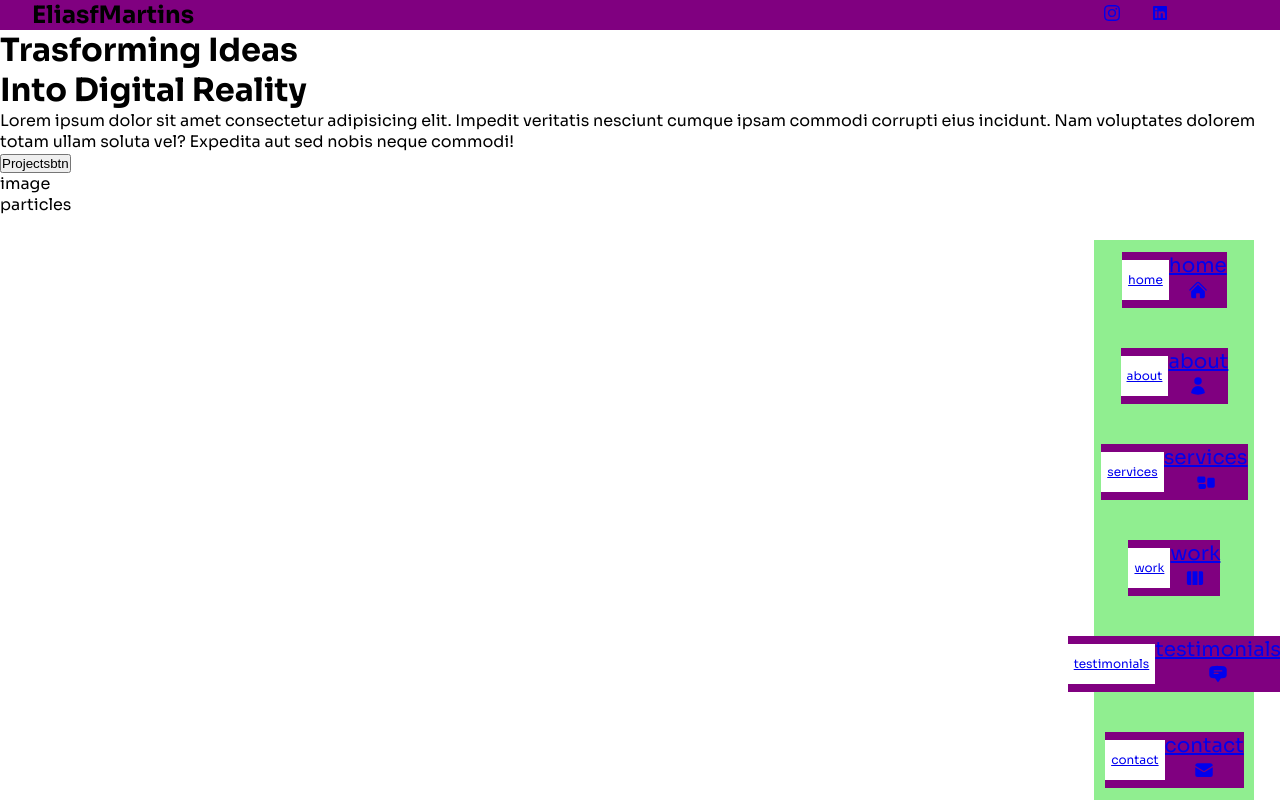
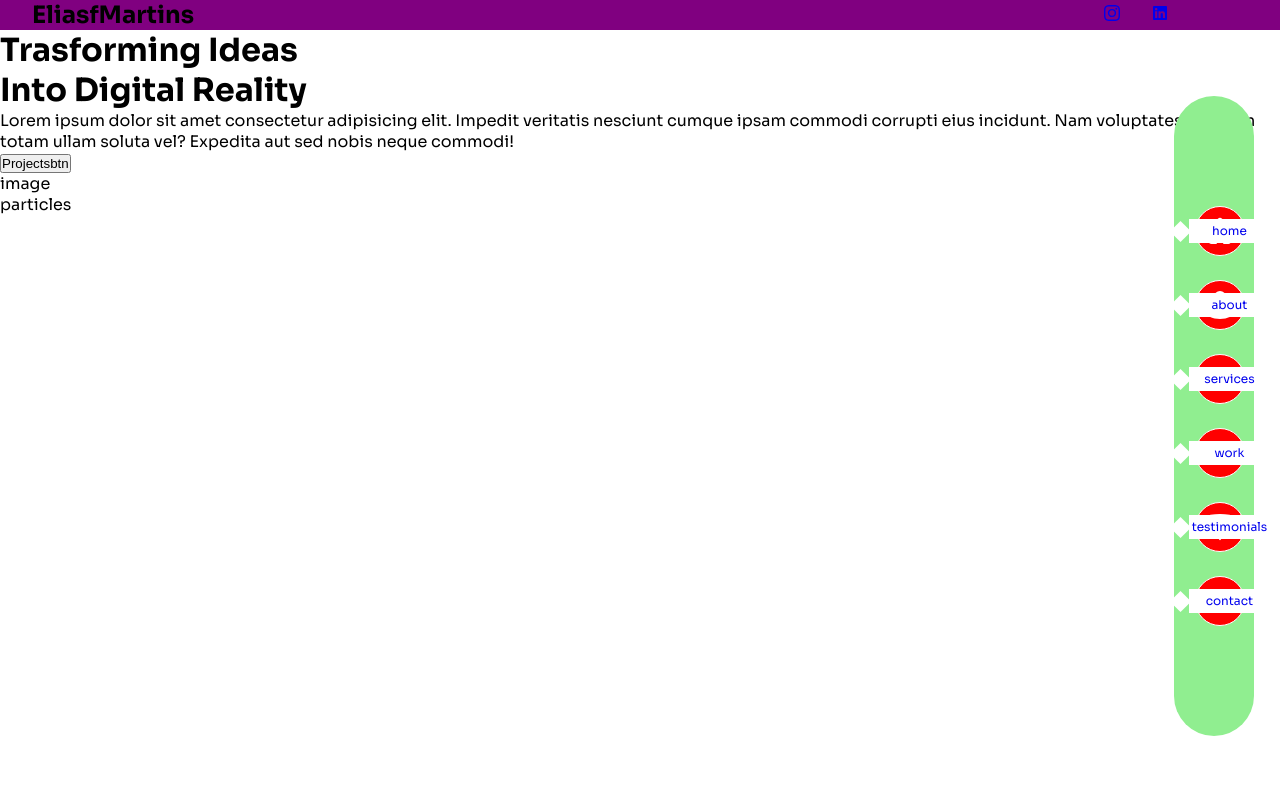
Before and after one commit to eliasfmartins/newportfolio, a Next.js app: page / in a window 1280 px wide. Built offline with nearby package versions, Linux system fonts and the light colour scheme.

Commit message:
styles: ajustando nav

```diff
--- a/src/app/components/Nav/index.tsx
+++ b/src/app/components/Nav/index.tsx
@@ -38,14 +38,14 @@ export const Nav = () => {
               key={index}
               className={link.path === pathname ? "" : ""}
             >
-              <div>
+              <div className="group">
                 <div className="namecontainer">
-                  <div className="name">{link.name}</div>
+                  <div className="name" style={{}}>
+                    <a>{link.name}</a>
+                  </div>
+                  <div className="triangle"></div>
                 </div>
-              </div>
-              <div className="icon">
-                <span>{link.name}</span>
-                {link.icon}
+                <div className="icon">{link.icon}</div>
               </div>
             </LinkCotaniner>
           );
--- a/src/app/components/Nav/style.ts
+++ b/src/app/components/Nav/style.ts
@@ -6,89 +6,102 @@ export const LinkCotaniner = styled(Link)`
   position: relative;
   align-items: center;
   justify-content: center;
-  background: purple;
   text-align: center;
 
   div.hidden {
     display: flex;
     visibility: hidden;
   }
-  &:hover{
+  &:hover {
     color: red;
     transition: 0.3s;
   }
-  .namecontainer{
-    background: white;
+  .namecontainer {
     position: relative;
-    display:flex;
+    display: flex;
     align-items: center;
     padding: 6px;
   }
-  .namecontainerall{
+  .group {
+    position: relative;
+    display: flex;
+    align-items: center;
+    justify-content: space-between;
+  }
+  .group:hover {
+    .name {
+      visibility: visible;
+    }
+  }
+  .name {
     position: absolute;
-    padding-right: 14px;
-    right: 0;
-    visibility: hidden;
+    text-decoration: none;
+    /* visibility: hidden; */
+    font-size: 12px;
+    display: flex;
+    justify-content: center;
+    align-items: center;
+    width: 80px;
+    background: white;
+    z-index: 10;
   }
-  .name{
-    font-size: 12px;
-
+  .triangle {
+    position: absolute;
+    left: 0;
+    margin-left: -10px;
+    background: white;
+    width: 15px;
+    height: 15px;
+    transform: rotate(45deg);
   }
+  .icon {
+    color: white;
+    font-size: 2rem;
+    display: flex;
+    align-items: center;
+    justify-content: center;
+    background: red;
+    height: 50px;
+    width: 50px;
+    border-radius: 100%;
+    border: solid 1px white;
+    a {
+    }
+  }
+  text-decoration: none;
 `
 export const NavContainer = styled.nav`
   display: flex;
   flex-direction: column;
   background: lightgreen;
+  justify-content: center;
   align-items: center;
-  padding: 4rem;
-  row-gap: 1rem;
   position: fixed;
-  max-height: max-content;
-  bottom: 0;
-  margin-top: auto;
   right: 2%;
-  z-index: 50;
-  top: 0;
-  width: 100%;
+  bottom: 8%;
+  width: 20px;
+  border-radius: 50px;
 
   .navcontent {
-    z-index: 55;
-    background: red;
     display: flex;
     width: 100%;
     align-items: center;
     justify-content: space-between;
-    row-gap: 2.5rem;
-    padding: 2rem 1rem;
-    height: 400px;
-    background: red;
-    font-size: 1.875rem;
-    line-height: 2.25rem;
-    color: white;
+    row-gap: 1.5rem;
   }
   @media (min-width: 768px) {
-    .navcontent {
-      padding-left: 10rem;
-      padding-right: 10rem;
-    }
   }
   @media (min-width: 1280px) {
-    padding: 5rem;
-    height: 100vh;
+    padding: 1rem;
+    height: 80vh;
     max-width: 28rem;
-    width: 4rem;
+    width: 5rem;
     justify-content: center;
     .navcontent {
-      max-height: max-content;
-      padding: 0;
+      height: 80vh;
       flex-direction: column;
       justify-content: center;
-      font-size: 1.25rem;
-      line-height: 1.75rem;
-      border-radius: 9999px;
-    }
-    .namecontainerall{
-
+      line-height: 1.5rem;
     }
   }
 `
```
